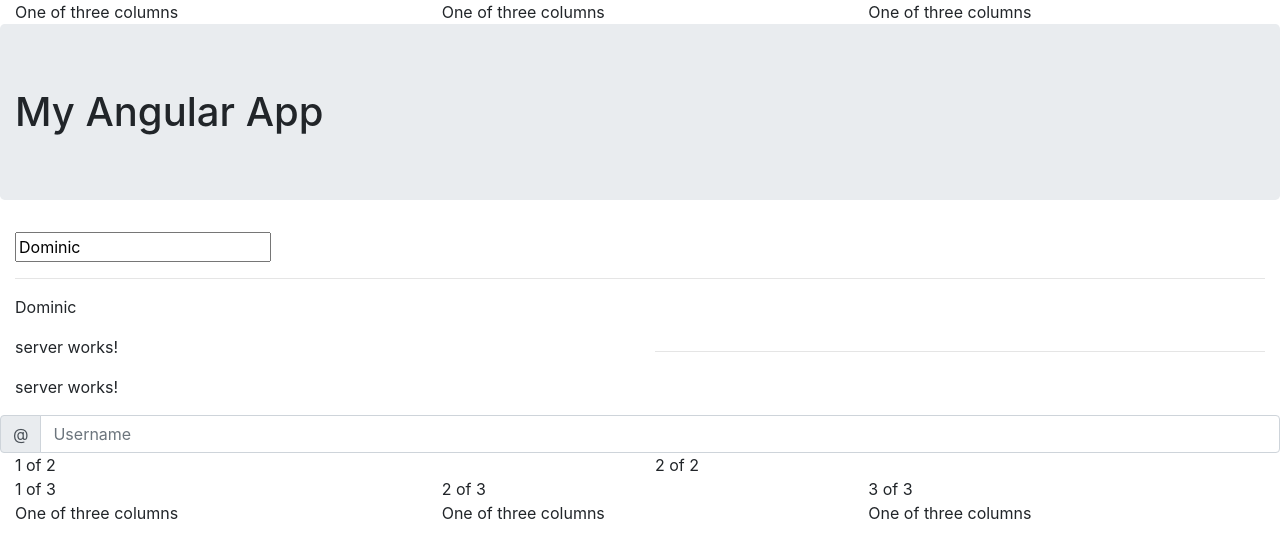
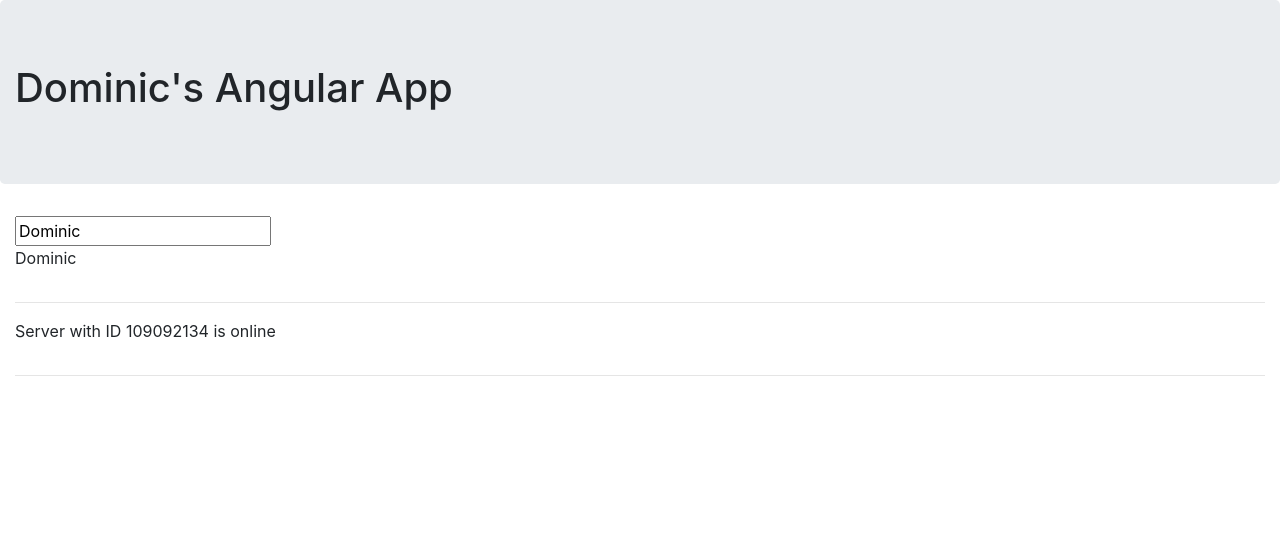
Before and after one commit to domutt/angular_connect, an Angular app: page / in a window 1280 px wide. Shown: the top 558 px of the page. Built offline with nearby package versions, Linux system fonts and the light colour scheme.

Commit message:
String interpolation

```diff
--- a/src/app/app.component.html
+++ b/src/app/app.component.html
@@ -1,79 +1,33 @@
 <div class="container-fluid">
 
   <div class="row">
-    <div class="col-sm">
-      One of three columns
+    <div class="col jumbotron">
+      <h1>{{ name }}'s {{ appName }}</h1>
     </div>
-    <div class="col-sm">
-      One of three columns
-    </div>
-    <div class="col-sm">
-      One of three columns
-    </div>
-  </div>
-
-  <div class="row">
-    <h1 class="col jumbotron">My {{ appName }}</h1>
   </div>
 
   <div class="row">
       <div class="col-12">
         <input type="text" [(ngModel)]="name">
       </div>
-      <div class="col"><hr></div>
       <div class="col-12">
         <p>{{ name }}</p>
       </div>
   </div>
 
   <div class="row">
-    <!-- <div class="row"> -->
-    <app-servers class="col"></app-servers>
-
-    <div class="col"><hr></div>
-    <!-- </div> -->
-  </div>
-
-  <div class="row">
-
-    <div class="input-group">
-      <div class="input-group-prepend">
-        <span class="input-group-text" id="basic-addon1">@</span>
-      </div>
-      <input type="text" class="form-control" placeholder="Username" aria-label="Username" aria-describedby="basic-addon1">
+    <div class="col-12">
+      <hr>
     </div>
   </div>
 
   <div class="row">
-    <div class="col">
-      1 of 2
-    </div>
-    <div class="col">
-      2 of 2
-    </div>
+    <app-servers class="col"></app-servers>
   </div>
 
   <div class="row">
-    <div class="col">
-      1 of 3
-    </div>
-    <div class="col">
-      2 of 3
-    </div>
-    <div class="col">
-      3 of 3
-    </div>
-  </div>
-
-  <div class="row">
-    <div class="col-sm">
-      One of three columns
-    </div>
-    <div class="col-sm">
-      One of three columns
-    </div>
-    <div class="col-sm">
-      One of three columns
+    <div class="col-12">
+      <hr>
     </div>
   </div>
 
--- a/src/app/server/server.component.html
+++ b/src/app/server/server.component.html
@@ -1,3 +1,4 @@
+<!-- String Interpolation 1. Interpolation of a string 2. Interpolation from data 3. Iterpolation through a method-->
 <p>
-  server works!
+  {{ 'Server' }} with ID {{ serverId }} is {{ getServerStatus() }}
 </p>
--- a/src/app/server/server.component.ts
+++ b/src/app/server/server.component.ts
@@ -6,10 +6,18 @@ import { Component, OnInit } from '@angular/core';
 	styleUrls: ['./server.component.sass']
 })
 export class ServerComponent implements OnInit {
+	serverId = 109092134;
+	serverStatus = 'online';
+
+	getServerStatus() {
+		return this.serverStatus;
+	}
+
 
 	constructor() { }
 
 	ngOnInit() {
+
 	}
 
 }
--- a/src/app/servers/servers.component.ts
+++ b/src/app/servers/servers.component.ts
@@ -2,9 +2,7 @@ import { Component, OnInit } from '@angular/core';
 
 @Component({
   selector: 'app-servers',
-  template: `
-  	<app-server></app-server>
-  	<app-server></app-server>`,
+  templateUrl: './servers.component.html',
 
   styleUrls: ['./servers.component.sass']
 })
```
Lines whose indentation alone changed are shown as unchanged.
